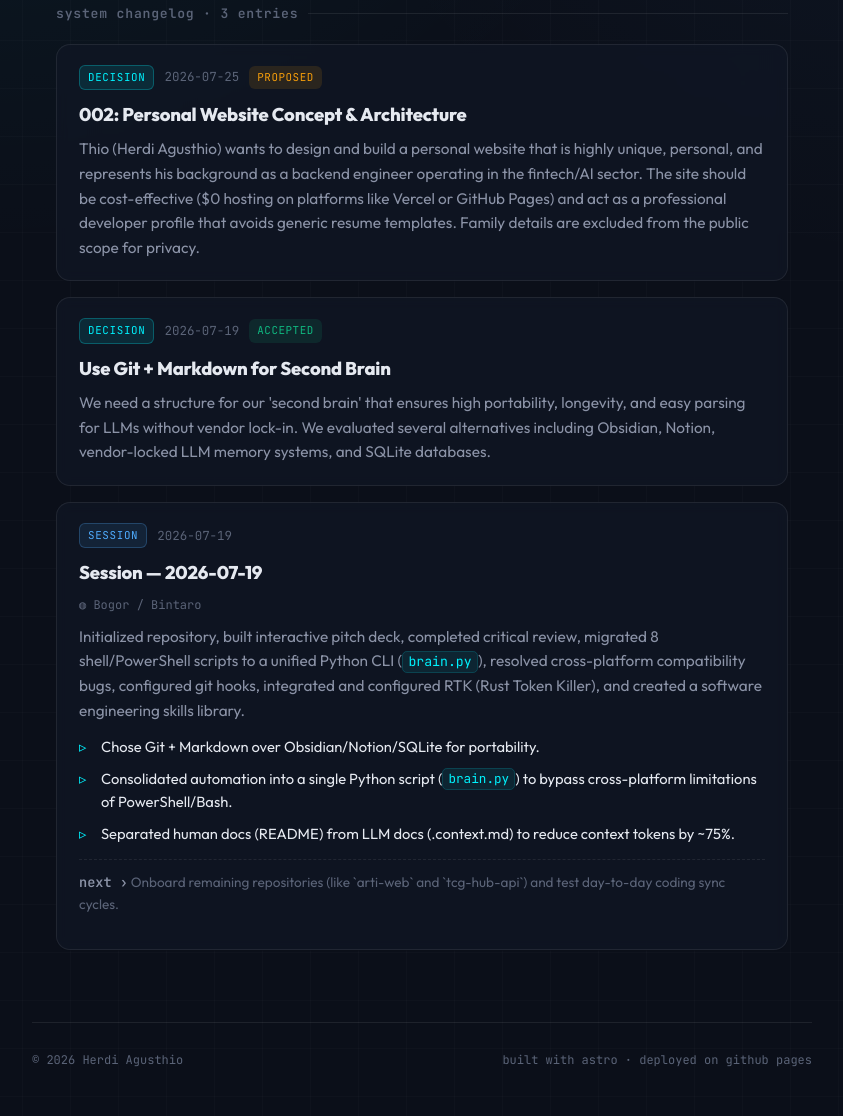
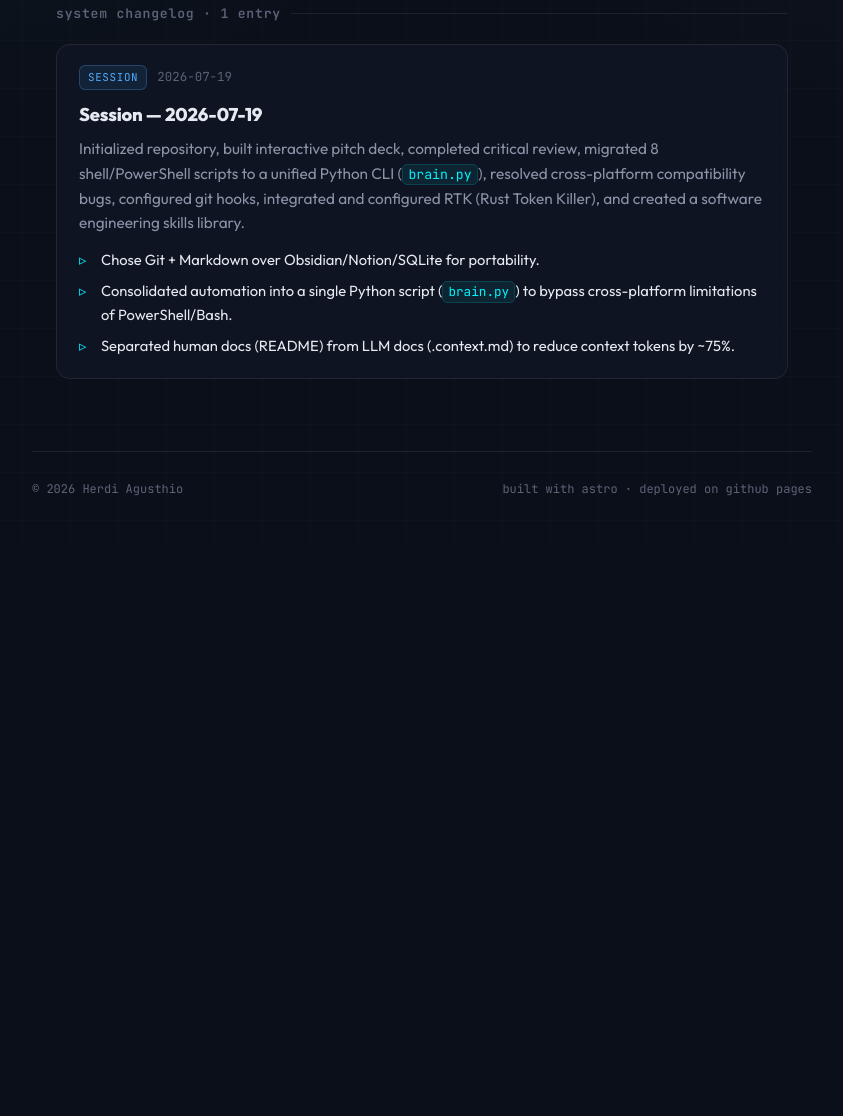
Before and after one commit to herdiagusthio/thio.dev, an Astro site: page / in a window 1280 px wide. Shown: the part 392-1508 px from the top of the page, without its empty margins (218-1061 px from the left). After the commit the page ends 939 px from the top, so only its background shows below. Built offline with nearby package versions, Linux system fonts and the light colour scheme; Astro itself is replaced by a stand-in of ours.

Commit message:
feat: add public/private gating and strip leaky fields
- feed.ts: entries publish only with explicit '- **Public:** true' marker
- stop surfacing Location and Next Session Focus (kept private in journal)
- remove unused location/next-focus styles
- fix entry/entries pluralization

Prevents accidental leakage of private notes on re-sync.

```diff
--- a/content/journal/2026-07.md
+++ b/content/journal/2026-07.md
@@ -1,6 +1,7 @@
 # Journal — July 2026
 
 ## 2026-07-19
+- **Public:** true
 - **Location:** Bogor / Bintaro
 - **Session Summary:** Initialized repository, built interactive pitch deck, completed critical review, migrated 8 shell/PowerShell scripts to a unified Python CLI (`brain.py`), resolved cross-platform compatibility bugs, configured git hooks, integrated and configured RTK (Rust Token Killer), and created a software engineering skills library.
 - **Key Decisions:**
--- a/src/components/FeedEntry.astro
+++ b/src/components/FeedEntry.astro
@@ -19,7 +19,6 @@ const statusClass = entry.status
   </div>
 
   <h3>{entry.title}</h3>
-  {entry.location && <p class="location">◍ {entry.location}</p>}
 
   <div class="body" set:html={entry.summaryHtml} />
 
@@ -28,8 +27,4 @@ const statusClass = entry.status
       {entry.bulletsHtml.map((b) => <li set:html={b} />)}
     </ul>
   )}
-
-  {entry.nextFocus && (
-    <p class="next-focus"><b>next &rsaquo;</b> {entry.nextFocus}</p>
-  )}
 </article>
--- a/src/lib/feed.ts
+++ b/src/lib/feed.ts
@@ -16,11 +16,9 @@ export interface FeedEntry {
   date: string; // YYYY-MM-DD
   kind: FeedKind;
   title: string;
-  location?: string;
   status?: string; // decisions only
   summaryHtml: string;
   bulletsHtml: string[]; // key decisions (journal only)
-  nextFocus?: string;
 }
 
 function readDir(dir: string): { name: string; body: string }[] {
@@ -39,6 +37,15 @@ function field(block: string, label: string): string | undefined {
   const re = new RegExp(`- \\*\\*${label}:\\*\\*\\s*(.+)`);
   const m = block.match(re);
   return m ? m[1].trim() : undefined;
+}
+
+/**
+ * Public/private gate: an entry is published only if its source explicitly
+ * opts in with `- **Public:** true` (or `yes`). Everything else stays private.
+ */
+function isPublic(block: string): boolean {
+  const v = field(block, 'Public');
+  return !!v && /^(true|yes)$/i.test(v);
 }
 
 /** Extract the indented list items that follow a `- **Key Decisions:**` field. */
@@ -68,17 +75,18 @@ function parseJournal(): FeedEntry[] {
       const block = parts[i + 1] ?? '';
       const summary = field(block, 'Session Summary') ?? '';
       if (!summary) continue;
+      if (!isPublic(block)) continue; // opt-in only
+      // Note: Location and Next Session Focus are intentionally NOT surfaced —
+      // they stay in the private journal and never render on the public site.
       entries.push({
         id: `journal-${date}`,
         date,
         kind: 'journal',
         title: `Session — ${date}`,
-        location: field(block, 'Location'),
         summaryHtml: marked.parseInline(summary) as string,
         bulletsHtml: decisionBullets(block).map(
           (b) => marked.parseInline(b) as string,
         ),
-        nextFocus: field(block, 'Next Session Focus'),
         status: undefined,
       });
     }
@@ -102,6 +110,7 @@ function parseDecisions(): FeedEntry[] {
     const status = field(body, 'Status') ?? 'Unknown';
     const context = section(body, 'Context');
     if (!date) continue;
+    if (!isPublic(body)) continue; // opt-in only
     entries.push({
       id: `decision-${name.replace(/\.md$/, '')}`,
       date,
--- a/src/pages/index.astro
+++ b/src/pages/index.astro
@@ -43,7 +43,9 @@ const year = 2026; // build-time constant; bump as needed
         </p>
       </section>
 
-      <h2 class="section-head">system changelog · {feed.length} entries</h2>
+      <h2 class="section-head">
+        system changelog · {feed.length} {feed.length === 1 ? 'entry' : 'entries'}
+      </h2>
 
       <section class="feed">
         {feed.length === 0 ? (
--- a/src/styles/global.css
+++ b/src/styles/global.css
@@ -232,12 +232,6 @@ code {
   font-weight: 700;
   letter-spacing: -0.01em;
 }
-.entry .location {
-  font-family: var(--mono);
-  font-size: 0.75rem;
-  color: var(--text-dim);
-  margin: 0 0 10px;
-}
 .entry .body {
   color: var(--text-muted);
   font-size: 0.96rem;
@@ -265,19 +259,6 @@ code {
   left: 0;
   color: var(--primary);
 }
-.next-focus {
-  margin-top: 14px;
-  padding-top: 12px;
-  border-top: 1px dashed var(--border);
-  font-size: 0.85rem;
-  color: var(--text-dim);
-}
-.next-focus b {
-  color: var(--text-muted);
-  font-family: var(--mono);
-  font-weight: 600;
-}
-
 /* ---------- footer ---------- */
 .foot {
   border-top: 1px solid var(--border);
```
